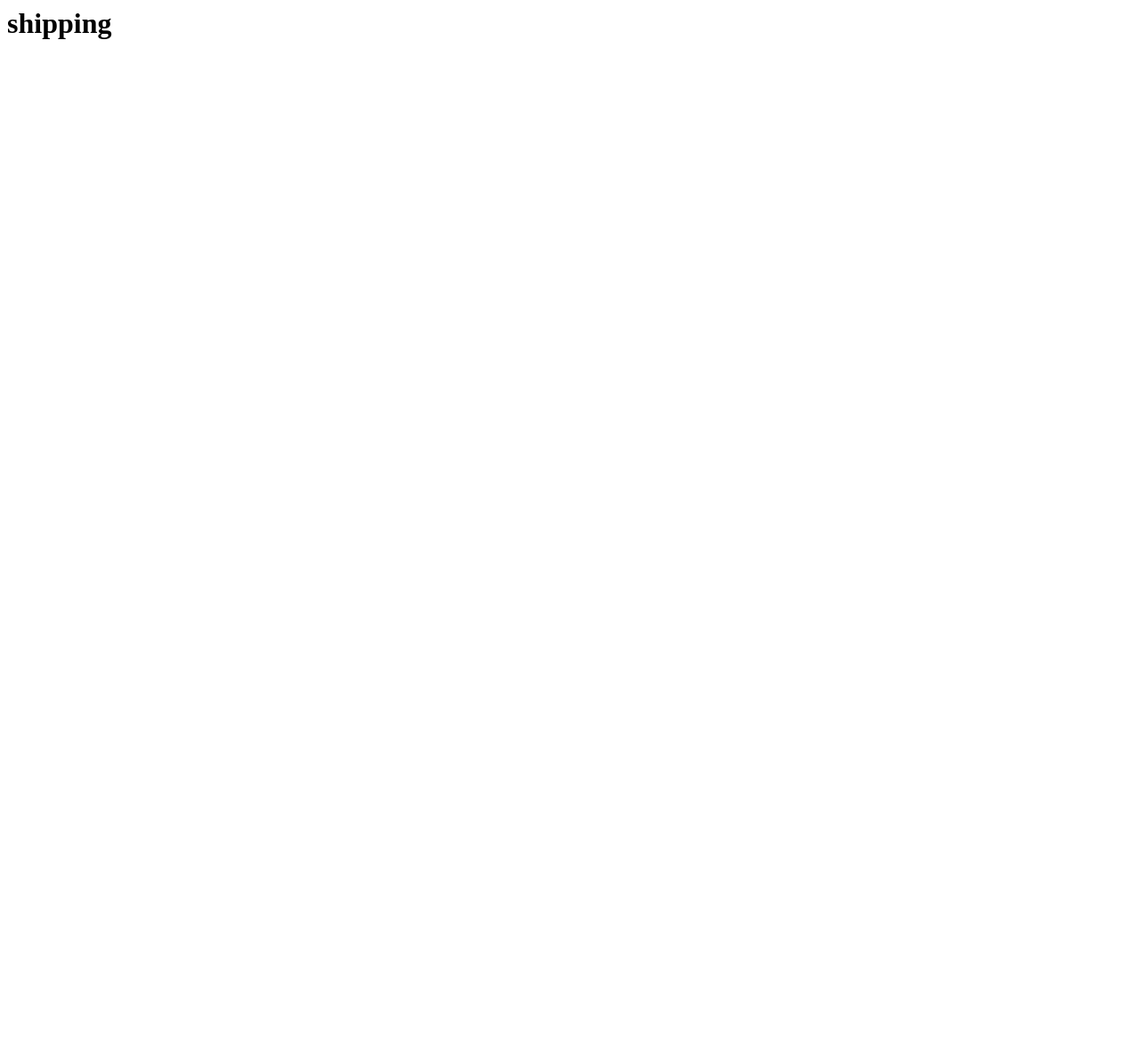
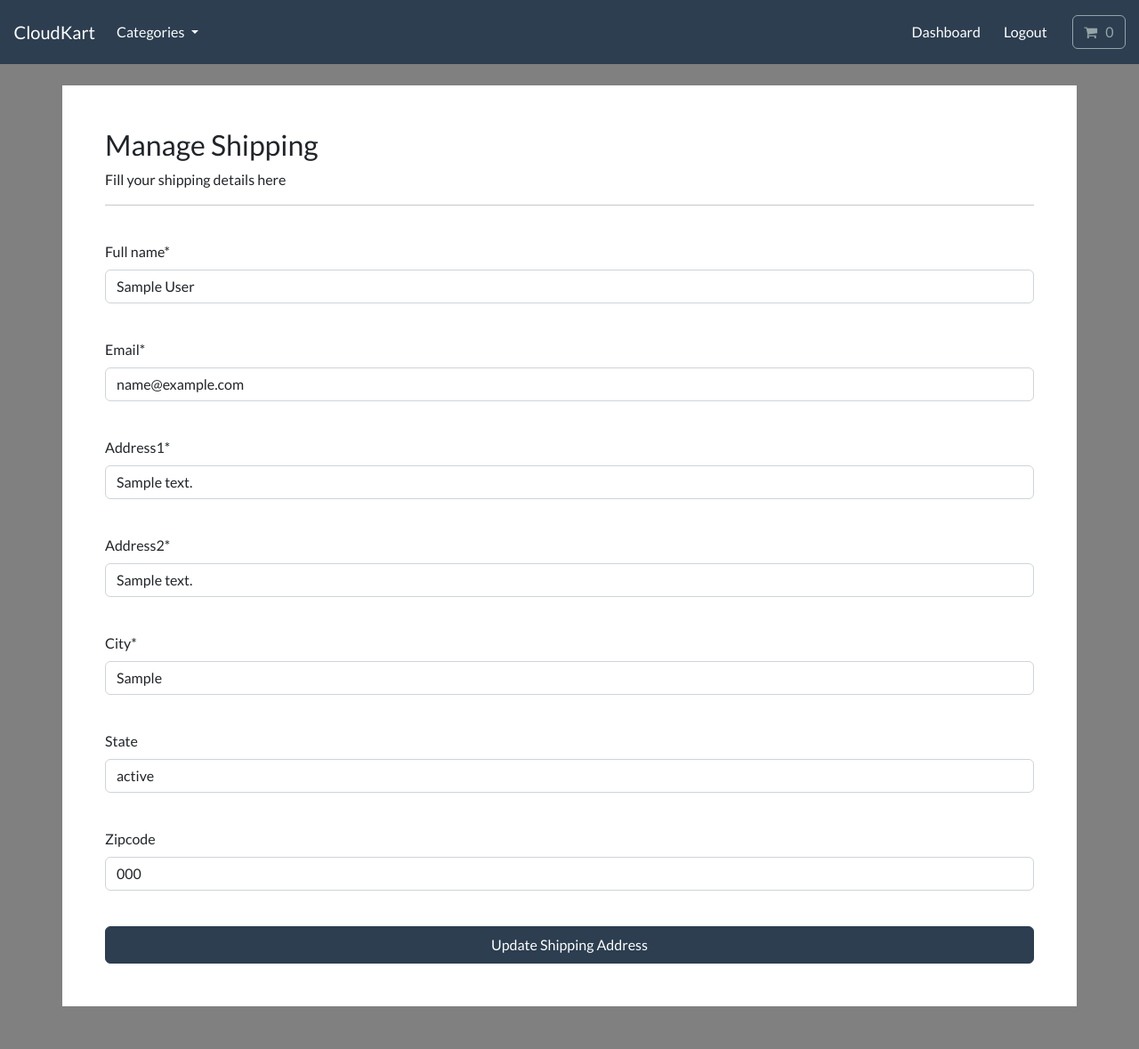
Before and after one commit to aryankumar-nci/Scalable-Cloud-Programming-Project, a Django app: page /account/manage-shipping in a window 1280 px wide. Before the commit the page is almost empty. Shown: the whole page at 89% size. Before the commit the page ends 44 px from the top, so only its background shows below. Run offline with Django 5.2, Linux system fonts and the light colour scheme; a user stored in the database is signed in; tables that the repository leaves empty hold one stand-in row (values such as "Sample post"); some libraries are stand-ins or nearby versions.

Commit message:
shipping template added (96)

```diff
--- a/ecommerce/account/templates/account/dashboard.html
+++ b/ecommerce/account/templates/account/dashboard.html
@@ -90,7 +90,7 @@
         <p> Enter in a shipping address </p>
 
 
-        <a class="btn btn-primary navbar-btn text-white" type="button"  href="#"> Manage shipping </a>
+        <a class="btn btn-primary navbar-btn text-white" type="button"  href="{% url 'manage-shipping' %}"> Manage shipping </a>
 
     </div>
 
--- a/ecommerce/account/templates/account/manage-shipping.html
+++ b/ecommerce/account/templates/account/manage-shipping.html
@@ -1 +1,87 @@
-<h1>shipping</h1>
+
+{% include "store/base.html" %}
+
+{% load static %}
+
+{% load crispy_forms_tags %}
+
+
+{% block content %}
+
+    <style>
+
+
+        body{
+
+
+            background-color: gray;
+
+        }
+
+
+
+    </style>
+
+
+
+
+    <body>
+
+        <br>
+
+        <div class="container bg-white shadow-md p-5 form-layout">
+
+            <h3> Manage Shipping </h3>
+
+            <p>Fill your shipping details here</p>
+
+            <hr>
+
+            <br>
+
+            <form method="POST" autocomplete="off">
+
+                {% csrf_token %}
+
+                {{form.full_name|as_crispy_field}}
+
+
+                <br>
+
+
+                {{form.email|as_crispy_field}}
+
+                <br>
+
+                {{form.address1|as_crispy_field}}
+
+                <br>
+
+                {{form.address2|as_crispy_field}}
+
+                <br>
+
+                {{form.city|as_crispy_field}}
+
+                <br>
+
+                {{form.state|as_crispy_field}}
+
+                <br>
+
+                {{form.zipcode|as_crispy_field}}
+
+                <br>
+
+
+                <button type="submit" class="btn btn-primary navbar-btn text-white w-100 p-2">Update Shipping Address</button>
+
+            </form>
+        </div>
+
+    </body>
+
+    <br> <br>
+
+
+{% endblock %}
```
